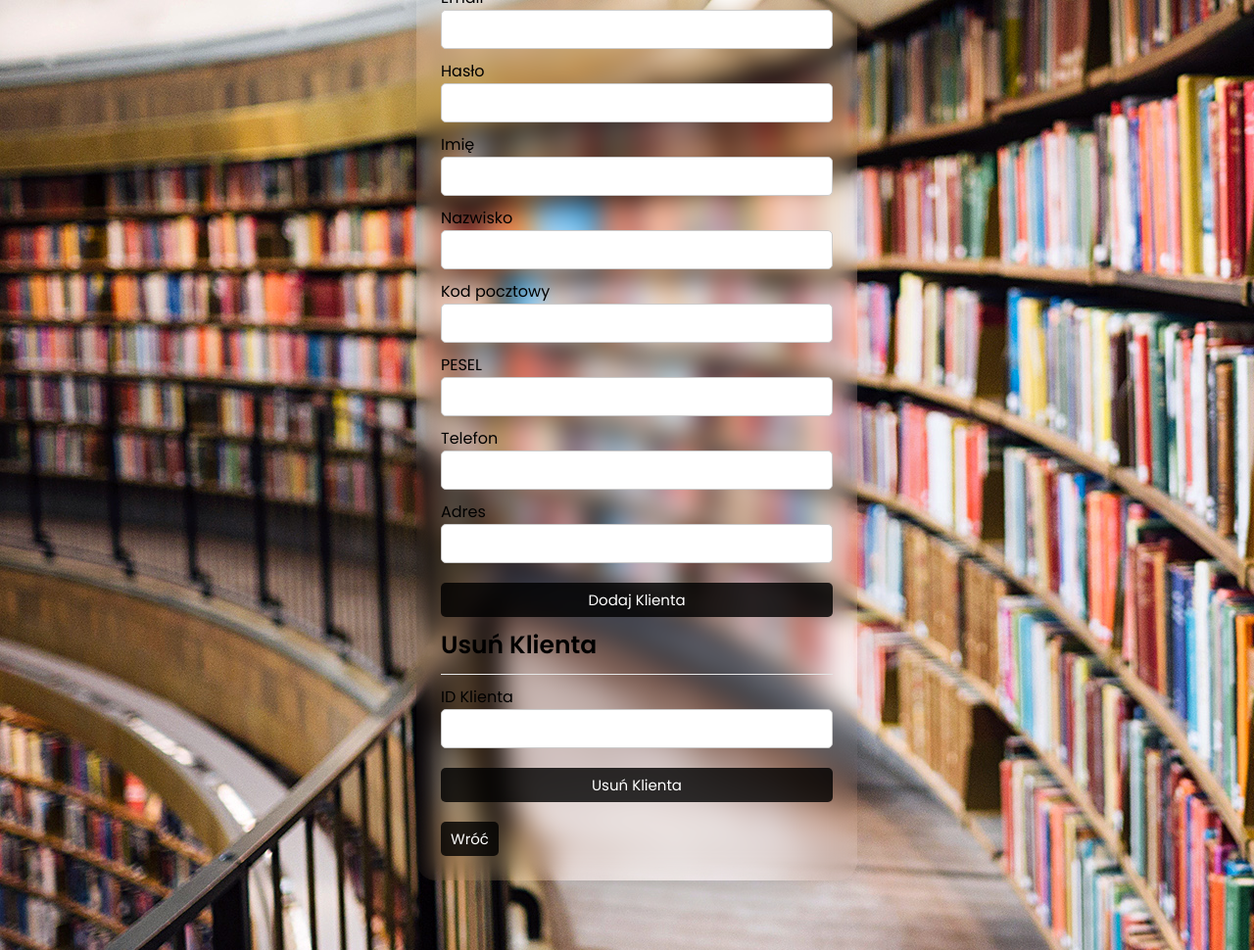
After one commit to KacperShaggy/PHP, a PHP site: page /manage_clients.php in a window 1280 px wide. The commit adds this page. Shown: the whole page at 98% size. Run offline with PHP 8.4, Linux system fonts and the light colour scheme; the visitor is signed in with stand-in values (Sample User, id 1).

Commit message:
Add files via upload

```diff
--- /dev/null
+++ b/projekt1/manage_clients.php
@@ -0,0 +1,104 @@
+<?php
+   session_start();
+   if ($_SESSION['Id_klienta'] !== 'admin') {
+       header("Location: index.php");
+       exit();
+   }
+
+   include("php/config.php");
+
+   if(isset($_POST['add_client'])){
+
+       $email = mysqli_real_escape_string($con, $_POST['email']);
+       $haslo = mysqli_real_escape_string($con, $_POST['haslo']);
+       $imie = mysqli_real_escape_string($con, $_POST['imie']);
+       $nazwisko = mysqli_real_escape_string($con, $_POST['nazwisko']);
+       $kod_pocztowy = mysqli_real_escape_string($con, $_POST['kod_pocztowy']);
+       $pesel = mysqli_real_escape_string($con, $_POST['pesel']);
+       $telefon = mysqli_real_escape_string($con, $_POST['telefon']);
+       $adres = mysqli_real_escape_string($con, $_POST['adres']);
+
+       $sql = "INSERT INTO klient (email, haslo, imie, nazwisko, kod_pocztowy, pesel, telefon, adres)
+               VALUES ('$email', '$haslo', '$imie', '$nazwisko', '$kod_pocztowy', '$pesel', '$telefon', '$adres')";
+       if(mysqli_query($con, $sql)){
+           echo "<div class='message'><p>Dodano klienta</p></div>";
+       } else {
+           echo "<div class='message'><p>Błąd przy dodawaniu klienta</p></div>";
+       }
+   }
+
+   if(isset($_POST['delete_client'])){
+       $client_id = mysqli_real_escape_string($con, $_POST['client_id']);
+       $sql = "DELETE FROM klient WHERE id_klienta='$client_id'";
+       if(mysqli_query($con, $sql)){
+           echo "<div class='message'><p>Usunięto klienta</p></div>";
+       } else {
+           echo "<div class='message'><p>Błąd przy usuwaniu klienta</p></div>";
+       }
+   }
+?>
+<!DOCTYPE html>
+<html lang="pl">
+<head>
+    <meta charset="UTF-8">
+    <meta http-equiv="X-UA-Compatible" content="IE=edge">
+    <meta name="viewport" content="width=device-width, initial-scale=1.0">
+    <link rel="stylesheet" href="style/style.css">
+    <title>Zarządzaj klientami</title>
+</head>
+<body>
+    <div class="container">
+        <div class="box form-box">
+            <header>Dodaj Klienta</header>
+            <form action="" method="post">
+                <div class="field input">
+                    <label for="email">Email</label>
+                    <input type="text" name="email" id="email" autocomplete="off" required>
+                </div>
+                <div class="field input">
+                    <label for="haslo">Hasło</label>
+                    <input type="password" name="haslo" id="haslo" autocomplete="off" required>
+                </div>
+                <div class="field input">
+                    <label for="imie">Imię</label>
+                    <input type="text" name="imie" id="imie" autocomplete="off" required>
+                </div>
+                <div class="field input">
+                    <label for="nazwisko">Nazwisko</label>
+                    <input type="text" name="nazwisko" id="nazwisko" autocomplete="off" required>
+                </div>
+                <div class="field input">
+                    <label for="kod_pocztowy">Kod pocztowy</label>
+                    <input type="text" name="kod_pocztowy" id="kod_pocztowy" autocomplete="off" required>
+                </div>
+                <div class="field input">
+                    <label for="pesel">PESEL</label>
+                    <input type="text" name="pesel" id="pesel" autocomplete="off" required>
+                </div>
+                <div class="field input">
+                    <label for="telefon">Telefon</label>
+                    <input type="text" name="telefon" id="telefon" autocomplete="off" required>
+                </div>
+                <div class="field input">
+                    <label for="adres">Adres</label>
+                    <input type="text" name="adres" id="adres" autocomplete="off" required>
+                </div>
+                <div class="field">
+                    <input type="submit" class="btn" name="add_client" value="Dodaj Klienta">
+                </div>
+            </form>
+            <header>Usuń Klienta</header>
+            <form action="" method="post">
+                <div class="field input">
+                    <label for="client_id">ID Klienta</label>
+                    <input type="text" name="client_id" id="client_id" autocomplete="off" required>
+                </div>
+                <div class="field">
+                    <input type="submit" class="btn" name="delete_client" value="Usuń Klienta">
+                </div>
+            </form>
+            <a href="admin.php"><button class="btn">Wróć</button></a>
+        </div>
+    </div>
+</body>
+</html>
--- a/projekt1/style/style.css
+++ b/projekt1/style/style.css
@@ -7,7 +7,7 @@
 }
 body{
     margin: 0;
-    padding-top: 80px;
+    padding-top: 230px;
     text-align: center;
     background: url('biblioteka.jpg');
 }
@@ -25,14 +24,14 @@ body{
     align-items: center;
     justify-content: center;
     min-height: 90vh;
-
+    margin-top: 20px;
 }
 .box{
     position: absolute;
     left: 50%;
     top: 50%;
     transform: translate(-50%,-50%);
-    margin-top: -100px;
+    margin-top: 100px;
     backdrop-filter: blur(13px);
     filter: blur;
     display: flex;
```
Also changed, not shown: other parts of projekt1/style/style.css (+9 -38 lines), projekt1/admin.php (added, +30 -0 lines), projekt1/home.php (+34 -50 lines), projekt1/index.php (+63 -42 lines), projekt1/manage_books.php (added, +80 -0 lines), projekt1/zamowienie.php (added, +94 -0 lines).
